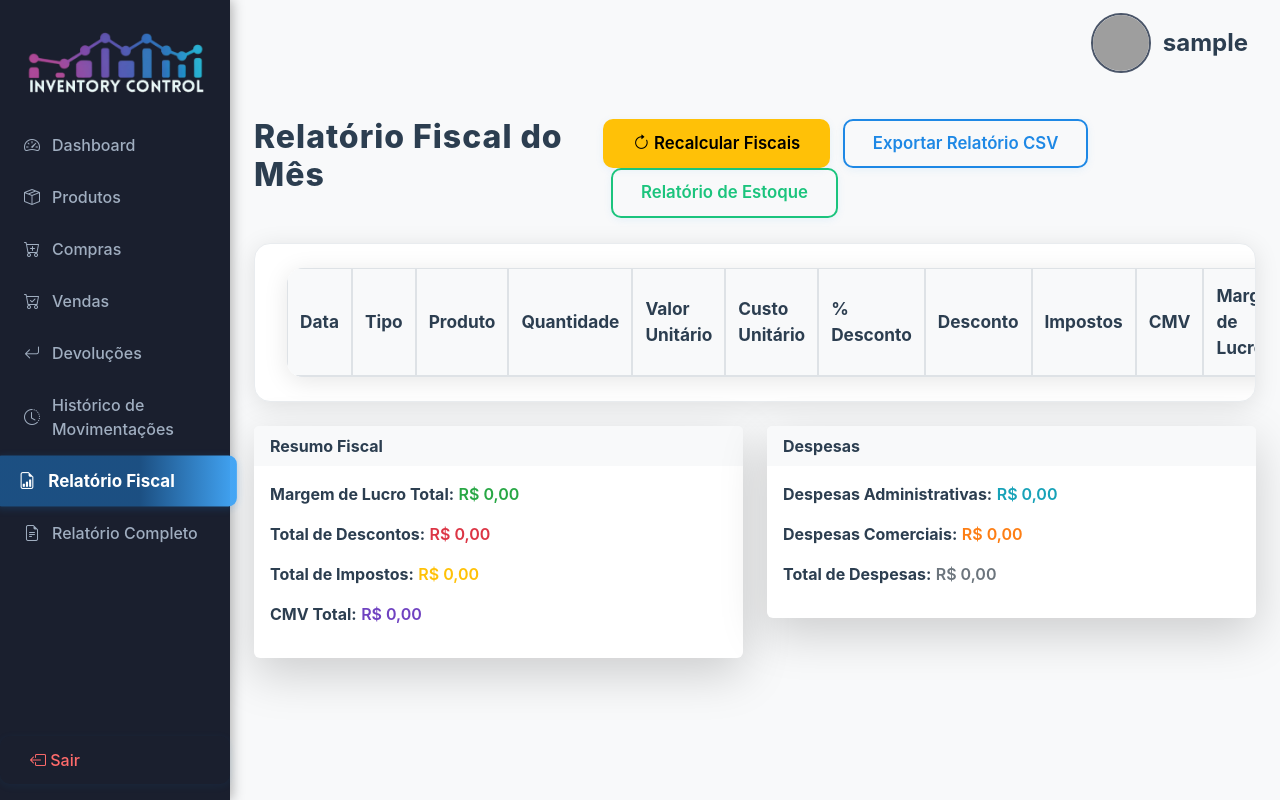
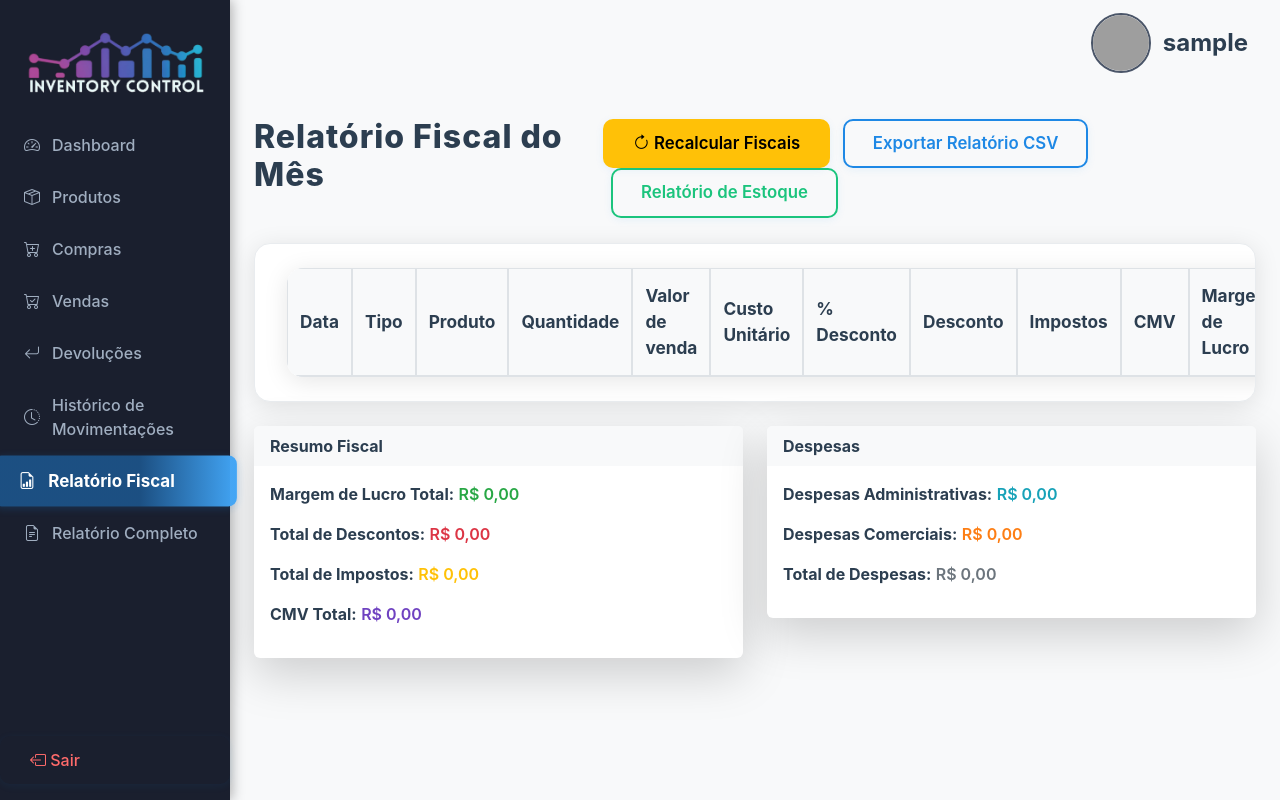
Before and after one commit to pedro-zucchi90/TrustV-Inventory-Control, a Flask app: page /relatorio_fiscal in a window 1280 px wide. Run offline with Flask 3, Linux system fonts and the light colour scheme; the visitor is signed in with stand-in values (Sample User, id 1); data that the repository does not hold is empty; grey boxes are pictures that could not be loaded.

Commit message:
mudança na tabela de relatório fiscal

```diff
--- a/templates/relatorio_fiscal.html
+++ b/templates/relatorio_fiscal.html
@@ -28,7 +28,7 @@
                             <th style="color:#2c3e50; background:#f8f9fa;">Tipo</th>
                             <th style="color:#2c3e50; background:#f8f9fa;">Produto</th>
                             <th style="color:#2c3e50; background:#f8f9fa;">Quantidade</th>
-                            <th style="color:#2c3e50; background:#f8f9fa;">Valor Unitário</th>
+                            <th style="color:#2c3e50; background:#f8f9fa;">Valor de venda</th>
                             <th style="color:#2c3e50; background:#f8f9fa;">Custo Unitário</th>
                             <th style="color:#2c3e50; background:#f8f9fa;">% Desconto</th>
                             <th style="color:#2c3e50; background:#f8f9fa;">Desconto</th>
```
